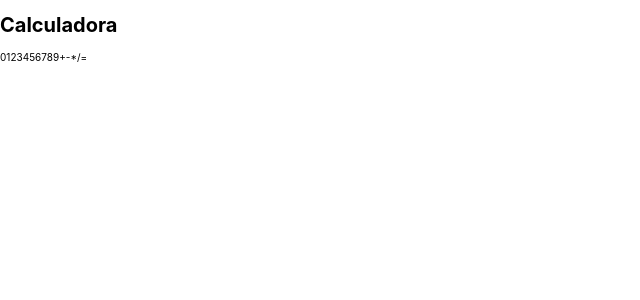
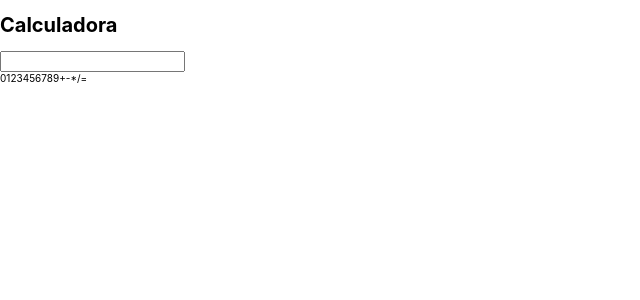
Before and after one commit to ericmadureira/react-calculator, a React (Create React App) app: page / in a window 1280 px wide. Shown: the top 300 px of the page, without its empty margins (0-640 px from the left). Built offline with nearby package versions, Linux system fonts and the light colour scheme.

Commit message:
feat: display component
Change display component to text input.

```diff
--- a/src/components/Display.js
+++ b/src/components/Display.js
@@ -1,9 +1,7 @@
 import React from 'react';
 
 const Display = () => (
-  <div>
-
-  </div>
+  <input type='text'/>
 );
 
 export default Display;
```
